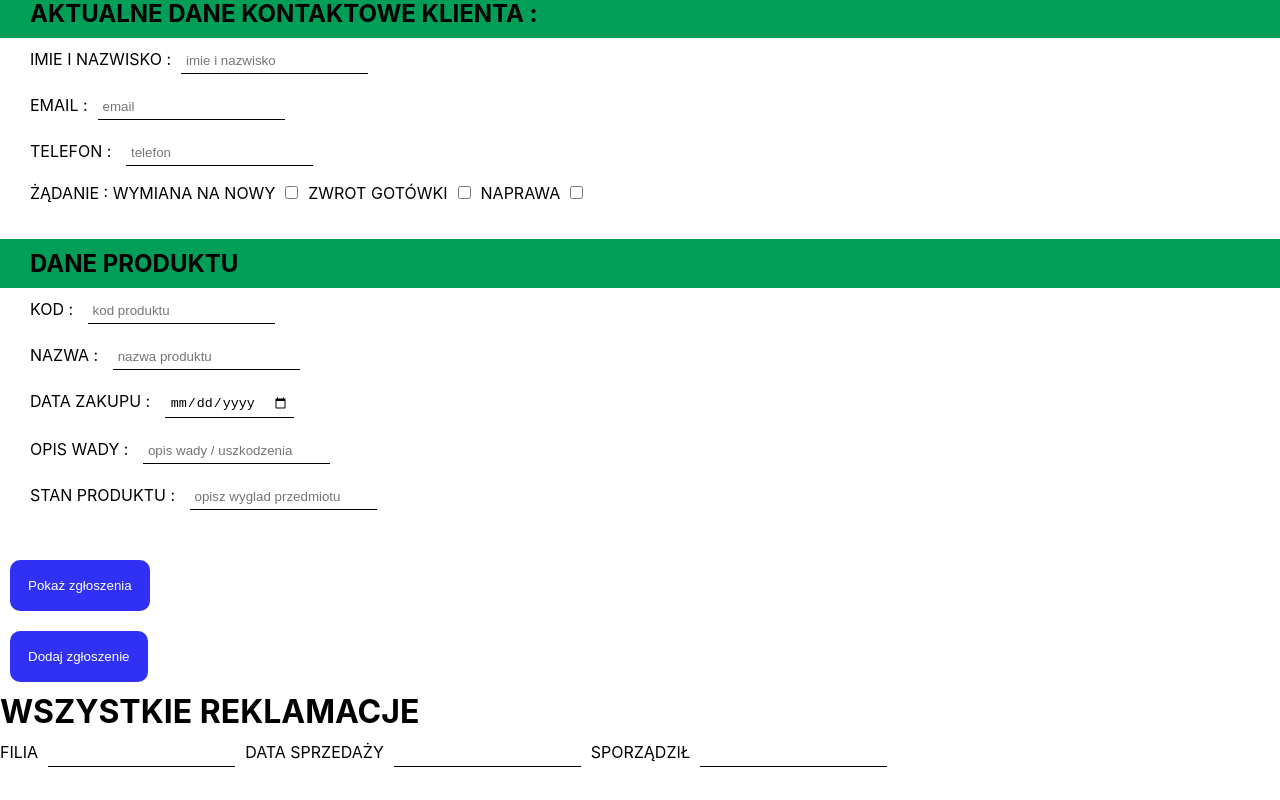
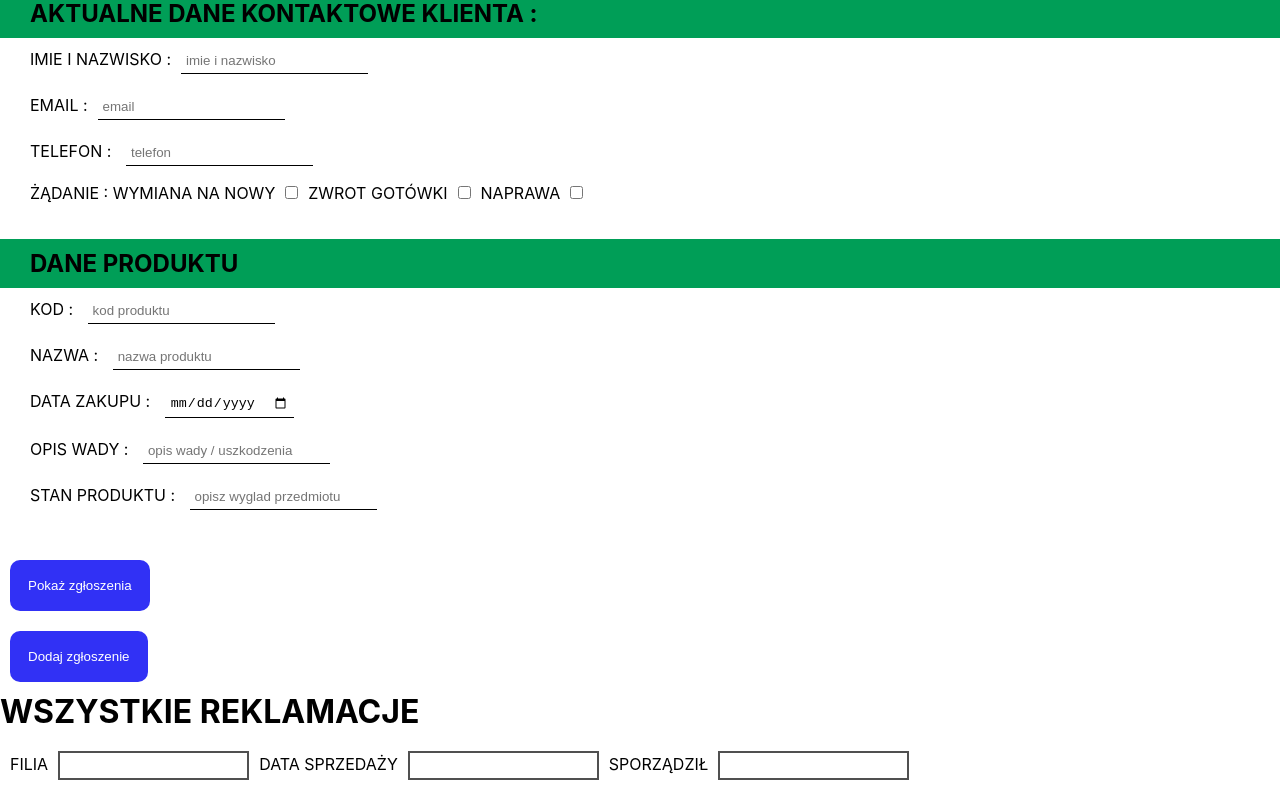
Before and after one commit to marcinoles87/reklamacje, a React (Create React App) app: page / in a window 1280 px wide. Shown: the part 522-1322 px from the top of the page. Before the commit the page ends 1299 px from the top, so only its background shows below. Built offline with nearby package versions, Linux system fonts and the light colour scheme.

Commit message:
add filter input

```diff
--- a/src/App.css
+++ b/src/App.css
@@ -6,6 +6,7 @@
 
 :root{
   --main-color : #009e57;
+  --inputs-border : rgb(80, 80, 80);
 }
 
 .App{
@@ -106,8 +107,10 @@ input:hover{
 .filter-container{
   display: flex;
   flex-direction: row;
+  margin: 10px;
 }
 
 .filter-container input{
-
+  border: 2px solid ;
+  border-color: var(--inputs-border);
 }
```
